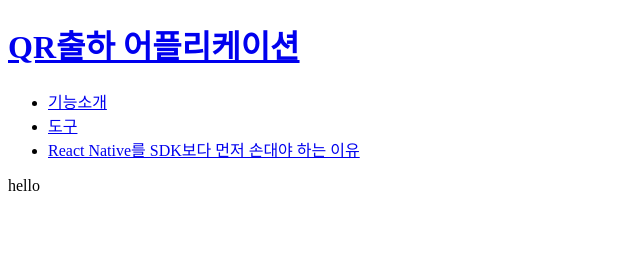
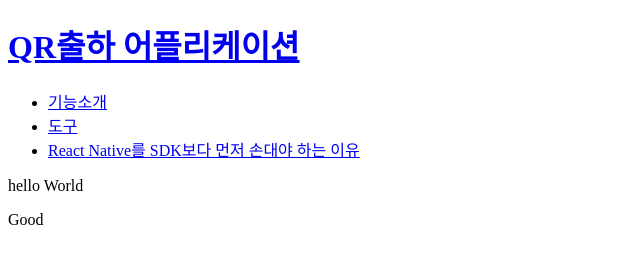
Before and after one commit to EunChoel2/my-first-web-site, a plain HTML site: page index.html in a window 1280 px wide. Shown: the full height of the page, 0-640 px from the left. Drawn offline with Linux system fonts and the light colour scheme.

Commit message:
Add files via upload

```diff
--- a/index.html
+++ b/index.html
@@ -3,7 +3,6 @@
 <head>
 <title>QR출하 어플리케이션</title>
 <meta charset="utf-8">
-
 </head>
 <body>
     <h1><a href="index.html">QR출하 어플리케이션</a></h1>
@@ -12,5 +11,6 @@
         <li><a href="도구.html">도구</a></li>
         <li><a href="React Native를 SDK보다 먼저 손대야 하는 이유.html">React Native를 SDK보다 먼저 손대야 하는 이유</a></li>
     </ul>
-
-<p>hello</p>
+</body>
+<p>hello World</p>Good
+</html>
```
